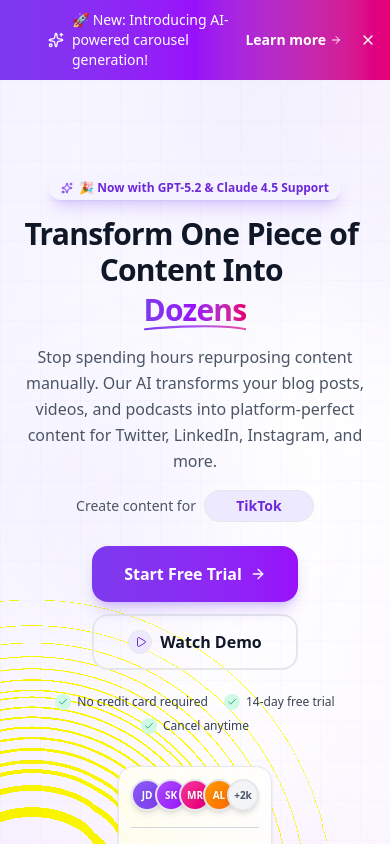
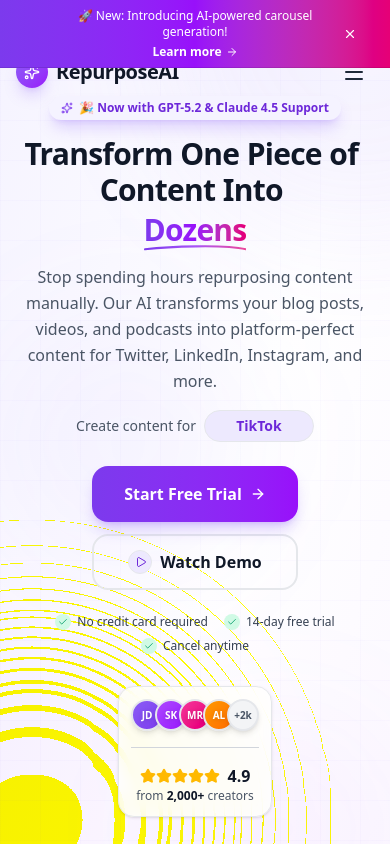
Before and after one commit to JamesGabby/repurpose-ai, a Next.js app: page / in a window 390 px wide. Shown: the top 844 px of the page. Built offline with nearby package versions, Linux system fonts and the light colour scheme.

Commit message:
move announcement to top of nav bar

```diff
--- a/components/layout/announcement-banner.tsx
+++ b/components/layout/announcement-banner.tsx
@@ -15,7 +15,8 @@
   };
   dismissible?: boolean;
   variant?: "default" | "gradient" | "brand";
-  storageKey?: string; // To remember dismissal
+  storageKey?: string;
+  onVisibilityChange?: (visible: boolean) => void;
 }
 
 export function AnnouncementBanner({
@@ -24,21 +25,23 @@
   dismissible = true,
   variant = "gradient",
   storageKey = "announcement-banner-dismissed",
+  onVisibilityChange,
 }: AnnouncementBannerProps) {
   const [isVisible, setIsVisible] = React.useState(false);
   const [isMounted, setIsMounted] = React.useState(false);
 
-  // Check localStorage on mount to see if banner was previously dismissed
+  // Check localStorage on mount
   React.useEffect(() => {
     setIsMounted(true);
     const isDismissed = localStorage.getItem(storageKey);
-    if (!isDismissed) {
-      setIsVisible(true);
-    }
-  }, [storageKey]);
+    const visible = !isDismissed;
+    setIsVisible(visible);
+    onVisibilityChange?.(visible);
+  }, [storageKey, onVisibilityChange]);
 
   const handleDismiss = () => {
     setIsVisible(false);
+    onVisibilityChange?.(false);
     if (storageKey) {
       localStorage.setItem(storageKey, "true");
     }
@@ -46,11 +49,11 @@
 
   const variantClasses = {
     default: "bg-gray-100 dark:bg-gray-800 text-gray-900 dark:text-gray-100",
-    gradient: "bg-gradient-to-r from-brand-600 via-purple-600 to-pink-600 text-white",
+    gradient:
+      "bg-gradient-to-r from-brand-600 via-purple-600 to-pink-600 text-white",
     brand: "bg-brand-600 text-white",
   };
 
-  // Don't render anything on server or if dismissed
   if (!isMounted) return null;
 
   return (
@@ -66,20 +69,44 @@
             "relative w-full overflow-hidden",
             variantClasses[variant]
           )}
-          style={{ zIndex: 60 }} // Higher than navbar (usually z-50)
+          style={{ zIndex: 60 }}
         >
           <div className="container-wide">
-            <div className="flex items-center justify-center py-2.5 px-8 md:px-12">
-              <div className="flex items-center justify-center gap-x-3 text-sm">
-                <span className="flex items-center gap-2">
-                  <Icons.sparkles className="h-4 w-4 shrink-0" />
+            <div
+              className={cn(
+                "flex items-center justify-center",
+                "relative",
+                // Responsive padding
+                "py-2 sm:py-2.5",
+                // Account for dismiss button
+                "px-10 sm:px-12 md:px-16"
+              )}
+            >
+              {/* Content wrapper */}
+              <div
+                className={cn(
+                  "flex flex-col sm:flex-row items-center justify-center",
+                  "gap-1 sm:gap-x-3",
+                  "text-xs sm:text-sm"
+                )}
+              >
+                {/* Message */}
+                <span className="flex items-center gap-1.5 sm:gap-2 text-center sm:text-left">
+                  <Icons.sparkles className="h-3.5 w-3.5 sm:h-4 sm:w-4 shrink-0 hidden xs:inline-block" />
                   <span className="font-medium">{message}</span>
                 </span>
 
+                {/* Link */}
                 {link && (
                   <Link
                     href={link.href}
-                    className="group inline-flex items-center gap-1 font-semibold underline-offset-4 hover:underline whitespace-nowrap"
+                    className={cn(
+                      "group inline-flex items-center gap-1",
+                      "font-semibold",
+                      "underline-offset-4 hover:underline",
+                      "whitespace-nowrap",
+                      "text-xs sm:text-sm"
+                    )}
                   >
                     {link.text}
                     <Icons.arrowRight className="h-3 w-3 transition-transform group-hover:translate-x-0.5" />
@@ -87,14 +114,20 @@
                 )}
               </div>
 
-              {/* Dismiss button - Fixed positioning */}
+              {/* Dismiss button */}
               {dismissible && (
                 <button
                   type="button"
                   onClick={handleDismiss}
                   className={cn(
-                    "absolute right-2 sm:right-4 top-1/2 -translate-y-1/2",
-                    "rounded-full p-1.5",
+                    "absolute top-1/2 -translate-y-1/2",
+                    // Responsive positioning
+                    "right-2 sm:right-3 md:right-4",
+                    // Touch-friendly sizing
+                    "p-1.5 sm:p-2",
+                    "min-h-[32px] min-w-[32px] sm:min-h-[36px] sm:min-w-[36px]",
+                    "flex items-center justify-center",
+                    "rounded-full",
                     "transition-colors duration-200",
                     "focus:outline-none focus:ring-2 focus:ring-white/50",
                     variant === "default"
@@ -103,7 +136,7 @@
                   )}
                   aria-label="Dismiss announcement"
                 >
-                  <Icons.close className="h-4 w-4" />
+                  <Icons.close className="h-3.5 w-3.5 sm:h-4 sm:w-4" />
                 </button>
               )}
             </div>
@@ -123,6 +156,9 @@
               }}
             />
           )}
+
+          {/* Subtle bottom border */}
+          <div className="absolute bottom-0 left-0 right-0 h-px bg-black/10 dark:bg-white/10" />
         </motion.div>
       )}
     </AnimatePresence>
--- a/components/layout/header.tsx
+++ b/components/layout/header.tsx
@@ -12,7 +12,11 @@
 import { DesktopNav } from "./desktop-nav";
 import { MobileNav } from "./mobile-nav";
 
-export function Header() {
+interface HeaderProps {
+  announcementVisible?: boolean;
+}
+
+export function Header({ announcementVisible = false }: HeaderProps) {
   const [isScrolled, setIsScrolled] = React.useState(false);
   const [isMobileMenuOpen, setIsMobileMenuOpen] = React.useState(false);
   const { scrollY } = useScroll();
@@ -25,11 +29,14 @@
     <>
       <motion.header
         className={cn(
-          "fixed top-0 left-0 right-0 z-50 transition-all duration-300",
+          "fixed left-0 right-0 z-50 transition-all duration-300", // Change top-0 to just fixed
           isScrolled
             ? "bg-white/90 dark:bg-gray-950/90 backdrop-blur-xl border-b border-gray-200 dark:border-gray-800 shadow-sm"
             : "bg-transparent"
         )}
+        style={{
+          top: announcementVisible ? 40 : 0, // ADD THIS - 40px is approximate banner height
+        }}
         initial={{ y: -100 }}
         animate={{ y: 0 }}
         transition={{ type: "spring", stiffness: 100, damping: 20 }}
--- a/components/layout/layout-wrapper.tsx
+++ b/components/layout/layout-wrapper.tsx
@@ -1,6 +1,5 @@
 "use client";
 
-// src/components/layout/layout-wrapper.tsx
 import * as React from "react";
 import { Header } from "./header";
 import { Footer } from "./footer";
@@ -19,25 +18,30 @@
   showAnnouncement = true,
   showScrollProgress = true,
 }: LayoutWrapperProps) {
+  const [isAnnouncementVisible, setIsAnnouncementVisible] = React.useState(false);
+
   return (
     <>
       {showScrollProgress && <ScrollProgress />}
 
+      {/* Banner - fixed at very top */}
       {showAnnouncement && (
+        <div className="fixed top-0 left-0 right-0 z-[60]">
           <AnnouncementBanner
             message="🚀 New: Introducing AI-powered carousel generation!"
             link={{
               text: "Learn more",
               href: "#features",
             }}
+            onVisibilityChange={setIsAnnouncementVisible}
           />
+        </div>
       )}
 
-      <Header />
+      {/* Header - positioned below banner */}
+      <Header announcementVisible={showAnnouncement && isAnnouncementVisible} />
 
-      <main className="min-h-screen">
-        {children}
-      </main>
+      <main className="min-h-screen">{children}</main>
 
       <Footer />
       <BackToTop />
```
Lines whose indentation alone changed are shown as unchanged.
